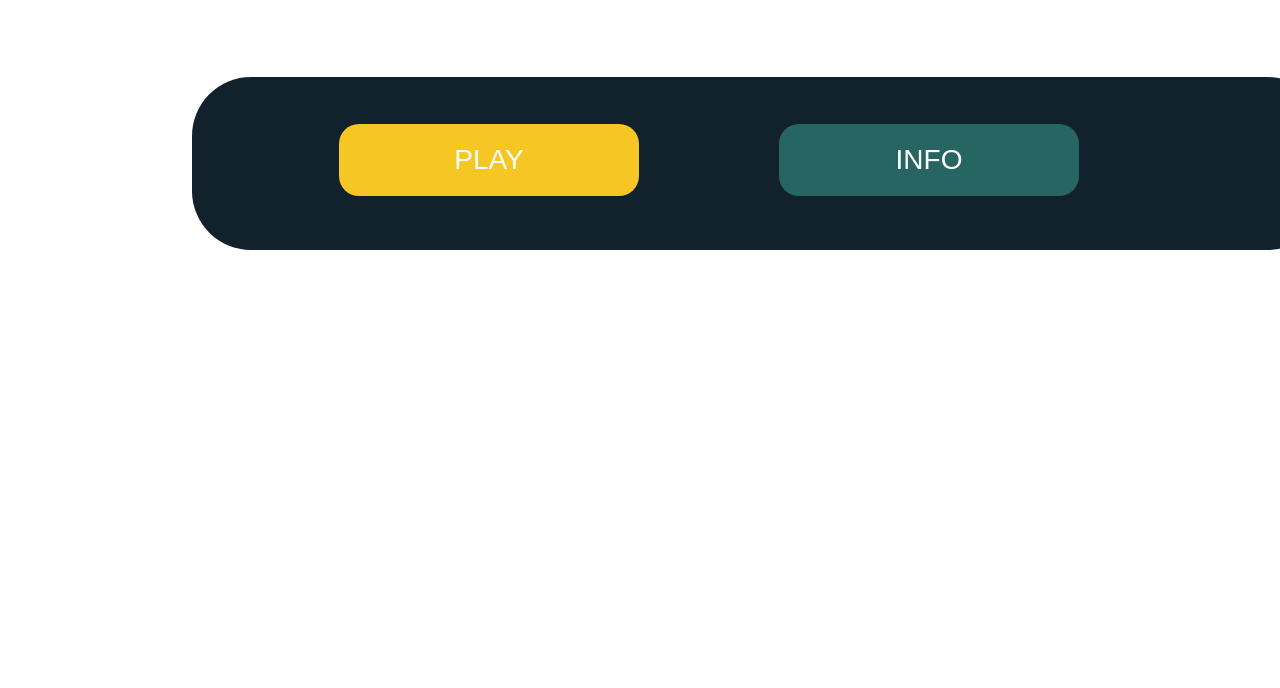
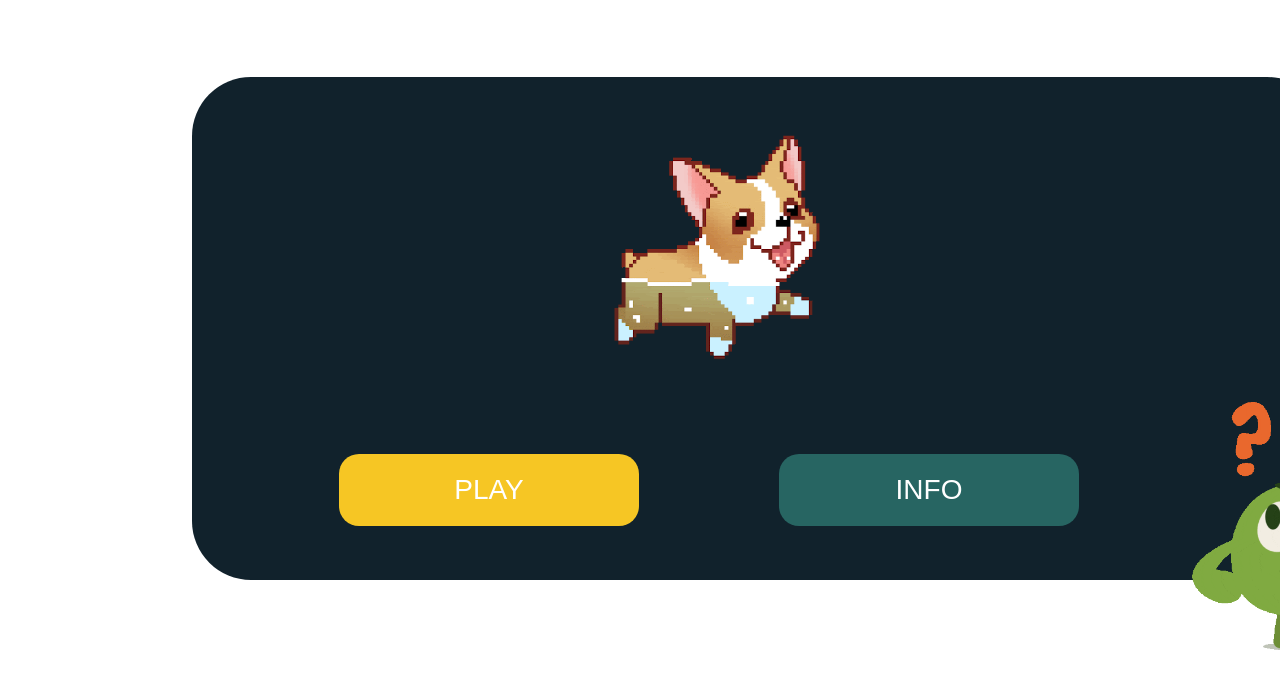
Before and after one commit to adil969/game, a plain HTML site: page index.htm in a window 1280 px wide. Shown: the top 688 px of the page. Drawn offline with Linux system fonts and the light colour scheme; the site is published under a folder, as on GitHub Pages, so addresses that start at the root find nothing.

Commit message:
Update index.htm

```diff
--- a/index.htm
+++ b/index.htm
@@ -9,7 +9,7 @@
 </head>
 <body>
     <div id="back-div">
-<img src="/img/dog-swm.gif" alt="" id="dog-img">
+<img src="./img/dog-swm.gif" alt="" id="dog-img">
 <div id="myModal" class="modal">
 
     <!-- Modal content -->
@@ -30,14 +30,14 @@
   </div>
     <div class="grid-container">
         <div class="grid-item">
-            <button class="button button-PLAY"><span>PLAY </span></button>
+          <a href="/play/play.html"> <button class="button button-PLAY"><span>PLAY </span></button> </a>
         </div>
         <div class="grid-item">
-            <button id="myBtn" class="button button-INFO"><span>INFO </span></button>
+           <button id="myBtn" class="button button-INFO"><span>INFO </span></button>
         </div>
     </div>
     <div>
-        <img src="/img/question.gif" alt="" id="last-img">
+        <img src="./img/question.gif" alt="" id="last-img">
     </div>
 
 
```
